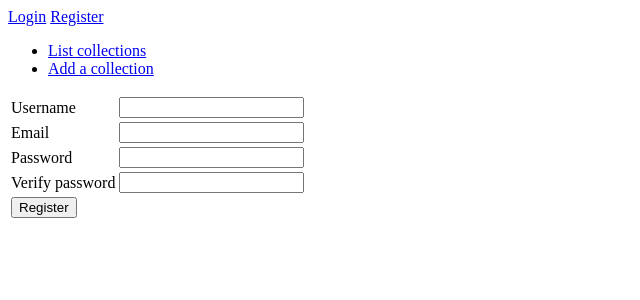
After one commit to ilmari666/tsoha, a Flask app: page /auth/register in a window 1280 px wide. The commit adds this page. Shown: the top 300 px of the page, without its empty margins (0-640 px from the left). Run offline with Flask 2, Linux system fonts and the light colour scheme.

Commit message:
add registration form

```diff
--- a/application/auth/forms.py
+++ b/application/auth/forms.py
@@ -1,5 +1,6 @@
 from flask_wtf import FlaskForm
-from wtforms import PasswordField, StringField
+from wtforms import PasswordField, StringField, validators
+from wtforms.fields.html5 import EmailField
 
 class LoginForm(FlaskForm):
   username = StringField("Username")
@@ -7,3 +8,19 @@ class LoginForm(FlaskForm):
 
   class Meta:
     csrf = False
+
+class RegistrationForm(FlaskForm):
+  username = StringField("Username", [validators.Length(min=2)])
+  email = EmailField("Email", [validators.DataRequired("Please enter an e-mail address."), validators.Email("Please enter a valid e-mail address.")])
+  password = PasswordField("Password", [validators.Length(min=8)])
+  password_verify = PasswordField("Verify password", [validators.Length(min=8)])
+
+  def validate(self):
+      success = super().validate()
+      if not (self.password.data == self.password_verify.data):
+        self.password_verify.errors.append("Password mismatch!")
+        return False
+      return success
+
+  class Meta:
+    csrf = False
--- a/application/auth/models.py
+++ b/application/auth/models.py
@@ -8,14 +8,14 @@ class User(db.Model):
   date_created = db.Column(db.DateTime, default=db.func.current_timestamp())
   date_modified = db.Column(db.DateTime, default=db.func.current_timestamp(), onupdate=db.func.current_timestamp())
 
-  name = db.Column(db.String(144), nullable=False)
   username = db.Column(db.String(144), nullable=False)
+  email = db.Column(db.String(144), nullable=False)
   password = db.Column(db.String(144), nullable=False)
   uploads = db.relationship("Collection", backref='account', lazy=True)
 
-  def __init__(self, name, username, password):
-    self.name = name
+  def __init__(self, username, email, password):
     self.username = username
+    self.email = email
     self.password = password
 
   def get_id(self):
--- a/application/auth/views.py
+++ b/application/auth/views.py
@@ -1,9 +1,8 @@
-from flask import render_template, request, redirect, url_for
+from flask import render_template, request, redirect, url_for, flash
 from flask_login import login_user,  logout_user
-
-from application import app
+from application import app, db
 from application.auth.models import User
-from application.auth.forms import LoginForm
+from application.auth.forms import LoginForm, RegistrationForm
 
 @app.route("/auth/login", methods = ["GET", "POST"])
 def auth_login():
@@ -11,12 +10,42 @@ def auth_login():
     return render_template("auth/loginform.html", form = LoginForm())
 
   form = LoginForm(request.form)
-  # mahdolliset validoinnit
+
+  if not form.validate():
+    return render_template("auth/loginform.html", form = form)
 
   user = User.query.filter_by(username=form.username.data, password=form.password.data).first()
+
   if not user:
     return render_template("auth/loginform.html", form = form, error = "No such username or password")
 
+  login_user(user)
+  return redirect(url_for("index"))
+
+
+@app.route("/auth/register", methods = ["GET", "POST"])
+def auth_register():
+  form = RegistrationForm(request.form)
+  if request.method == "GET":
+    return render_template("auth/registrationform.html", form = form)
+
+  if not form.validate():
+    print(form)
+    flash(form.errors)
+    flash(form.validate())
+    return render_template("auth/registrationform.html", form = form)
+
+  user = User.query.filter_by(username=form.username.data).first()
+  if user:
+    return render_template("auth/registrationform.html", form = form, error = "User exists")
+
+  username = form.username.data
+  email = form.email.data
+  password = form.password.data
+
+  user = User(username, email, password)
+  db.session().add(user)
+  db.session().commit()
   login_user(user)
   return redirect(url_for("index"))
 
--- /dev/null
+++ b/application/templates/auth/registrationform.html
@@ -0,0 +1,75 @@
+{% extends "layout.html" %}
+
+{% block body %}
+{{ error }}
+<form method="POST" action="{{ url_for('auth_register') }}">
+  <table>
+    <tr>
+      <td>
+	      {{ form.username.label }}
+      </td>
+      <td>
+      	{{ form.username }}
+      </td>
+    </tr>
+    {% if form.username.errors %}
+    <tr><td><ul>
+      {% for error in form.username.errors %}
+        <li>{{ error }}</li>
+      {% endfor %}
+    </ul></td></tr>
+    {% endif %}
+    <tr>
+      <td>
+        {{ form.email.label }}
+      </td>
+      <td>
+        {{ form.email }}
+      </td>
+    </tr>
+    {% if form.email.errors %}
+    <tr><td><ul>
+      {% for error in form.email.errors %}
+        <li>{{ error }}</li>
+      {% endfor %}
+    </ul></td></tr>
+    {% endif %}
+    <tr>
+      <td>
+	      {{ form.password.label }}
+      </td>
+      <td>
+      	{{ form.password }}
+      </td>
+    </tr>
+    {% if form.password.errors %}
+    <tr><td><ul>
+      {% for error in form.password.errors %}
+        <li>{{ error }}</li>
+      {% endfor %}
+    </ul></td></tr>
+    {% endif %}
+
+    <tr>
+      <td>
+        {{ form.password_verify.label }}
+      </td>
+      <td>
+        {{ form.password_verify }}
+      </td>
+    </tr>
+    {% if form.password_verify.errors %}
+    <tr><td><ul>
+      {% for error in form.password_verify.errors %}
+        <li>{{ error }}</li>
+      {% endfor %}
+    </ul></td></tr>
+    {% endif %}
+
+    <tr>
+      <td colspan="2">
+	      <input type="submit" value="Register"/>
+      </td>
+    </tr>
+</form>
+{% endblock %}
--- a/application/templates/layout.html
+++ b/application/templates/layout.html
@@ -8,10 +8,11 @@
   <body>
     {% if current_user.is_authenticated %}
     <p>
-      Logged in as {{ current_user.name }}. <a href="{{ url_for('auth_logout') }}">Logout</a>
+      Logged in as {{ current_user.username }}. <a href="{{ url_for('auth_logout') }}">Logout</a>
     </p>
     {% else %}
       <a href="{{ url_for('auth_login') }}">Login</a>
+      <a href="{{ url_for('auth_register') }}">Register</a>
     {% endif %}
     <ul>
       <li><a href="{{ url_for('collections_list') }}">List collections</a></li>
@@ -23,5 +24,17 @@
         Content.
       </p>
     {% endblock %}
+
+    <p>
+      {% with messages = get_flashed_messages() %}
+      {% if messages %}
+        <ul class=flashes>
+        {% for message in messages %}
+          <li>{{ message }}</li>
+        {% endfor %}
+        </ul>
+      {% endif %}
+    {% endwith %}
+   </p>
   </body>
 </html>
```
